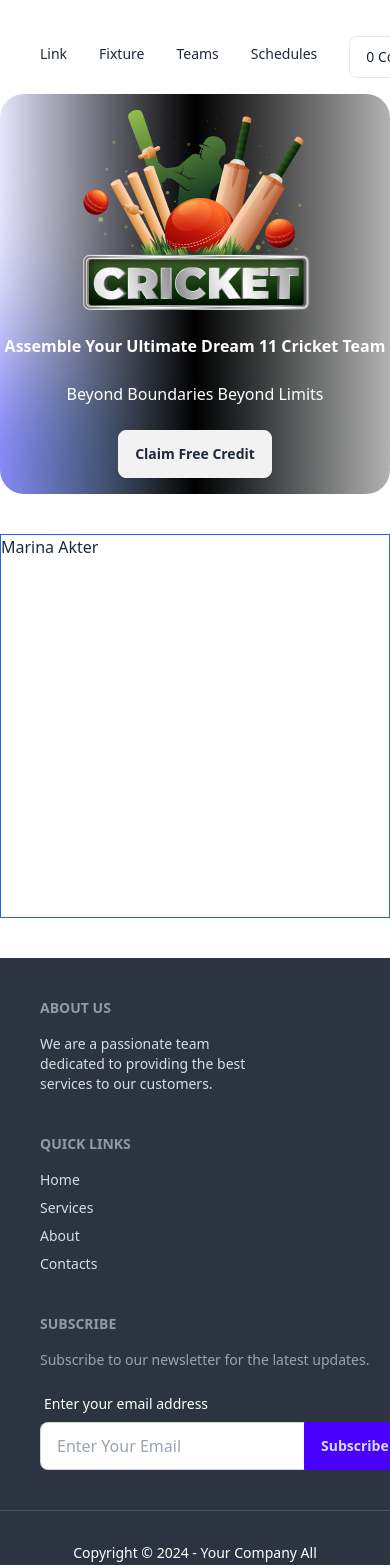
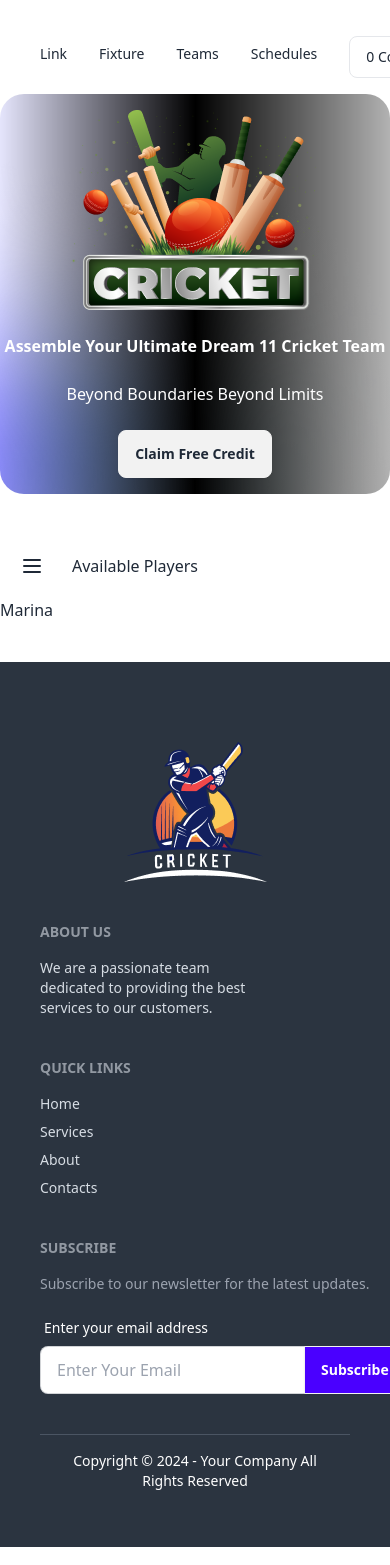
Before and after one commit to marinaakter/ppl-cricket-team, a React (Vite) app: page / in a window 390 px wide. Shown: the top 1565 px of the page. Built offline with nearby package versions, Linux system fonts and the light colour scheme.

Commit message:
App component to use PlayerList instead of Main

```diff
--- a/src/App.jsx
+++ b/src/App.jsx
@@ -2,16 +2,16 @@ import './App.css'
 import Banner from './components/banner/banner'
 import Footer from './components/Footer/Footer'
 import Header from './components/Header/Header'
-import Main from './components/Main/Main'
+import PlayerList from './components/PlayerList/PlayerList'
 
 function App() {
 
   return (
     <>
       <div className='container mx-auto mt-5'>
-      <Header></Header>
-      <Banner></Banner>
-      <Main ></Main>
+        <Header></Header>
+        <Banner></Banner>
+        <PlayerList></PlayerList>
       </div>
       <Footer></Footer>
     </>
--- a/src/components/Footer/Footer.jsx
+++ b/src/components/Footer/Footer.jsx
@@ -1,14 +1,18 @@
 
 const Footer = () => {
   return (
-    <div>
+    <div className=" bg-neutral text-neutral-content p-10 mt-10">
+        <div>
 
-        <footer className="footer bg-neutral text-neutral-content p-10 mt-10">
-
+        </div>
+        <div className="flex items-center justify-center my-10">
+            <img src="/assets/logo-footer.png" alt="" />
+        </div>
+        <div>
+        <footer className="footer mb-10">
             <nav>
                 <h6 className="footer-title">About Us</h6>
                 <p>We are a passionate team <br /> dedicated to providing the best <br />services to our customers.</p>
-
             </nav>
         <nav>
             <h6 className="footer-title ">Quick Links</h6>
@@ -20,7 +24,7 @@ const Footer = () => {
             </ol>
         </nav>
         <form>
-            <h6 className="footer-title">Subscribe</h6>
+            <h6 className="footer-title ">Subscribe</h6>
             <p className="text-gray-400 mb-2">Subscribe to our newsletter for the latest updates.</p>
             <fieldset className="form-control w-80">
             <label className="label">
@@ -31,18 +35,20 @@ const Footer = () => {
                 type="text"
                 placeholder="Enter Your Email"
                 className="input input-bordered join-item" />
-                <button className="btn bg- btn-primary join-item">Subscribe</button>
+                <button className="btn bg-primary text-white hover:text-black join-item ">Subscribe</button>
             </div>
             </fieldset>
         </form>
         </footer>
-        <footer className="footer bg-neutral text-white  border-t border-gray-600 px-10 py-4">
+        <footer className="footer bg-neutral text-white  border-t border-gray-600 ">
             <div className="footer footer-center bg-neutral text-white p-4">
                 <aside>
                     <p>Copyright © {new Date().getFullYear()} - Your Company All Rights Reserved</p>
                 </aside>
             </div>
         </footer>
+        </div>
+
     </div>
   )
 }
--- /dev/null
+++ b/src/components/PlayerList/PlayerList.jsx
@@ -0,0 +1,50 @@
+
+const PlayerList = () => {
+  return (
+    <div>
+        <div className="drawer">
+            <input id="my-drawer-3" type="checkbox" className="drawer-toggle" />
+            <div className="drawer-content flex flex-col">
+                {/* Navbar */}
+                <div className="navbar  w-full">
+                <div className="flex-none lg:hidden">
+                    <label htmlFor="my-drawer-3" aria-label="open sidebar" className="btn btn-square btn-ghost">
+                    <svg
+                        xmlns="http://www.w3.org/2000/svg"
+                        fill="none"
+                        viewBox="0 0 24 24"
+                        className="inline-block h-6 w-6 stroke-current">
+                        <path
+                        strokeLinecap="round"
+                        strokeLinejoin="round"
+                        strokeWidth="2"
+                        d="M4 6h16M4 12h16M4 18h16"></path>
+                    </svg>
+                    </label>
+                </div>
+                <div className="mx-2 flex-1 px-2">Available Players</div>
+                <div className="hidden flex-none lg:block">
+                    <ul className="menu menu-horizontal">
+                    {/* Navbar menu content here */}
+                    <li><a>Available</a></li>
+                    <li><a>Selected</a></li>
+                    </ul>
+                </div>
+                </div>
+                {/* Page content here */}
+                Marina
+            </div>
+            <div className="drawer-side">
+                <label htmlFor="my-drawer-3" aria-label="close sidebar" className="drawer-overlay"></label>
+                <ul className="menu bg-base-200 min-h-full w-80 p-4">
+                {/* Sidebar content here */}
+                <li><a>Sidebar Item 1</a></li>
+                <li><a>Sidebar Item 2</a></li>
+                </ul>
+            </div>
+        </div>
+    </div>
+  )
+}
+
+export default PlayerList
```
